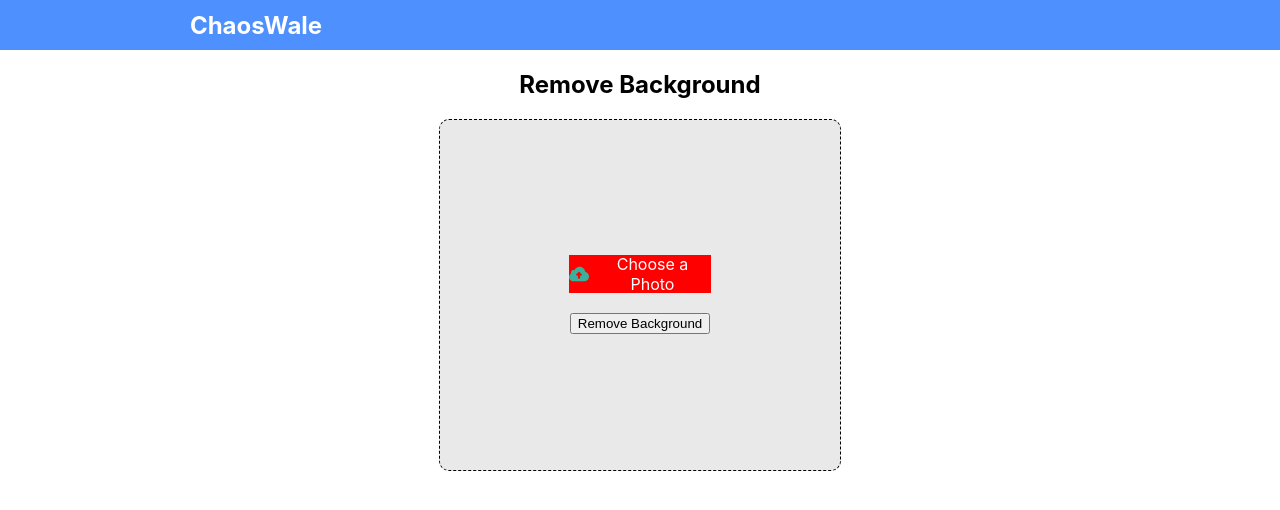
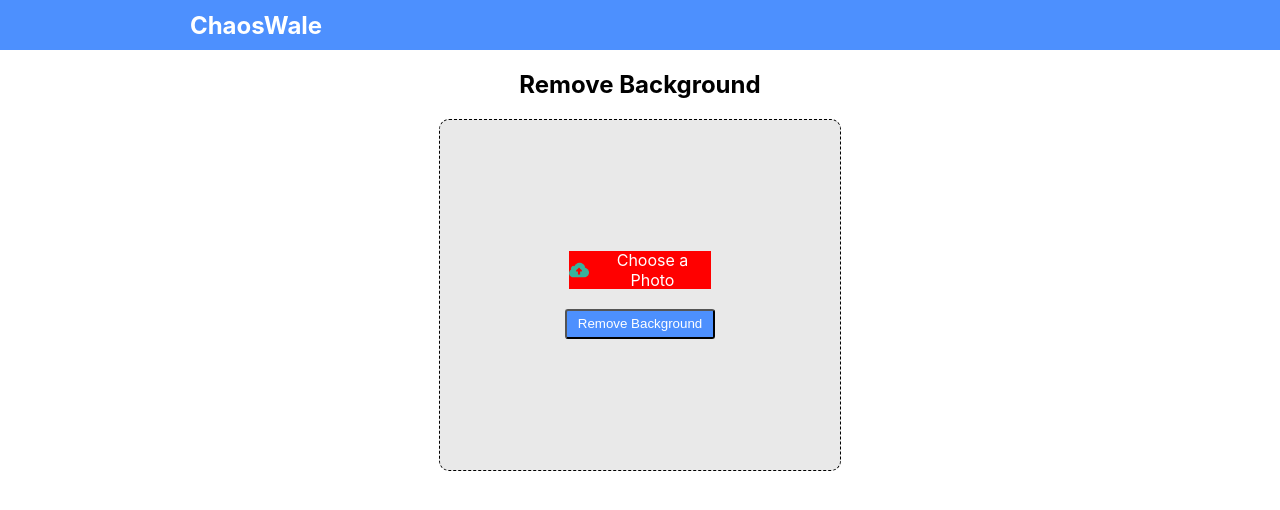
Before and after one commit to ranjeetkumarjee/background-Remover, a React (Create React App) app: page / in a window 1280 px wide. Shown: the top 510 px of the page. Built offline with nearby package versions, Linux system fonts and the light colour scheme.

Commit message:
Update UserImageInput.js

```diff
--- a/src/components/UserFileInput/UserImageInput.js
+++ b/src/components/UserFileInput/UserImageInput.js
@@ -120,7 +120,7 @@
             <input className={styled.fileinputTag} id='imageInput' type='file' ref={imageRef} onChange={()=> handleSelection()} accept="image/*" /><br />
             </div>
              <span className={styled.imagePath}>{selectedImg && selectedImg.name}</span>
-            {isDownloadAvailable ? <button type='button' className={styled.downloadbtn} onClick={()=>handleDownload()}>Download</button> : <button type='submit'>{buttonFont}</button> }
+            {isDownloadAvailable ? <button type='button' className={styled.downloadbtn} onClick={()=>handleDownload()}>Download</button> : <button className={styled.userInput_RemoveBg_btn} type='submit'>{buttonFont}</button> }
         </form>
     </div>
   )
```
